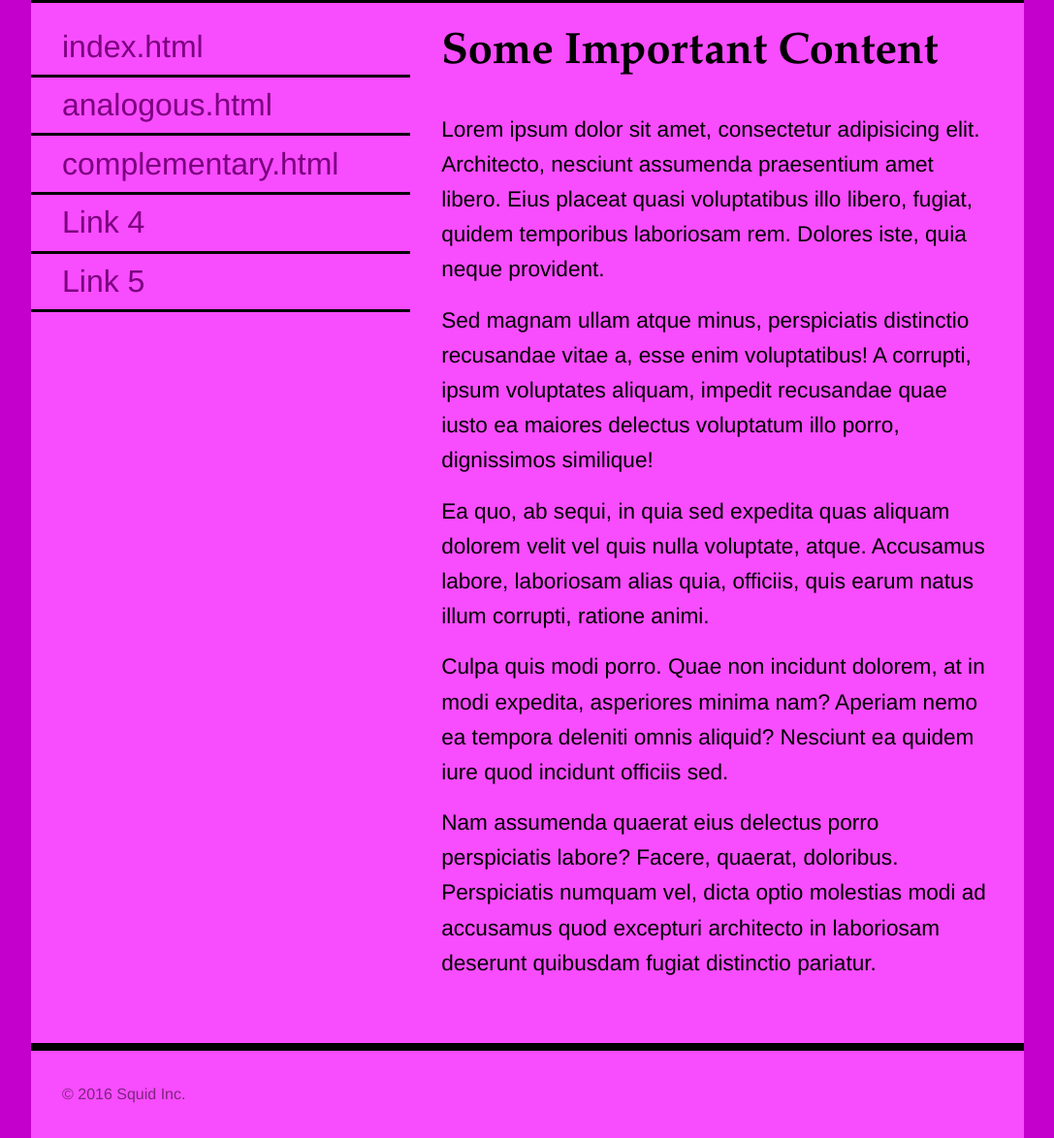
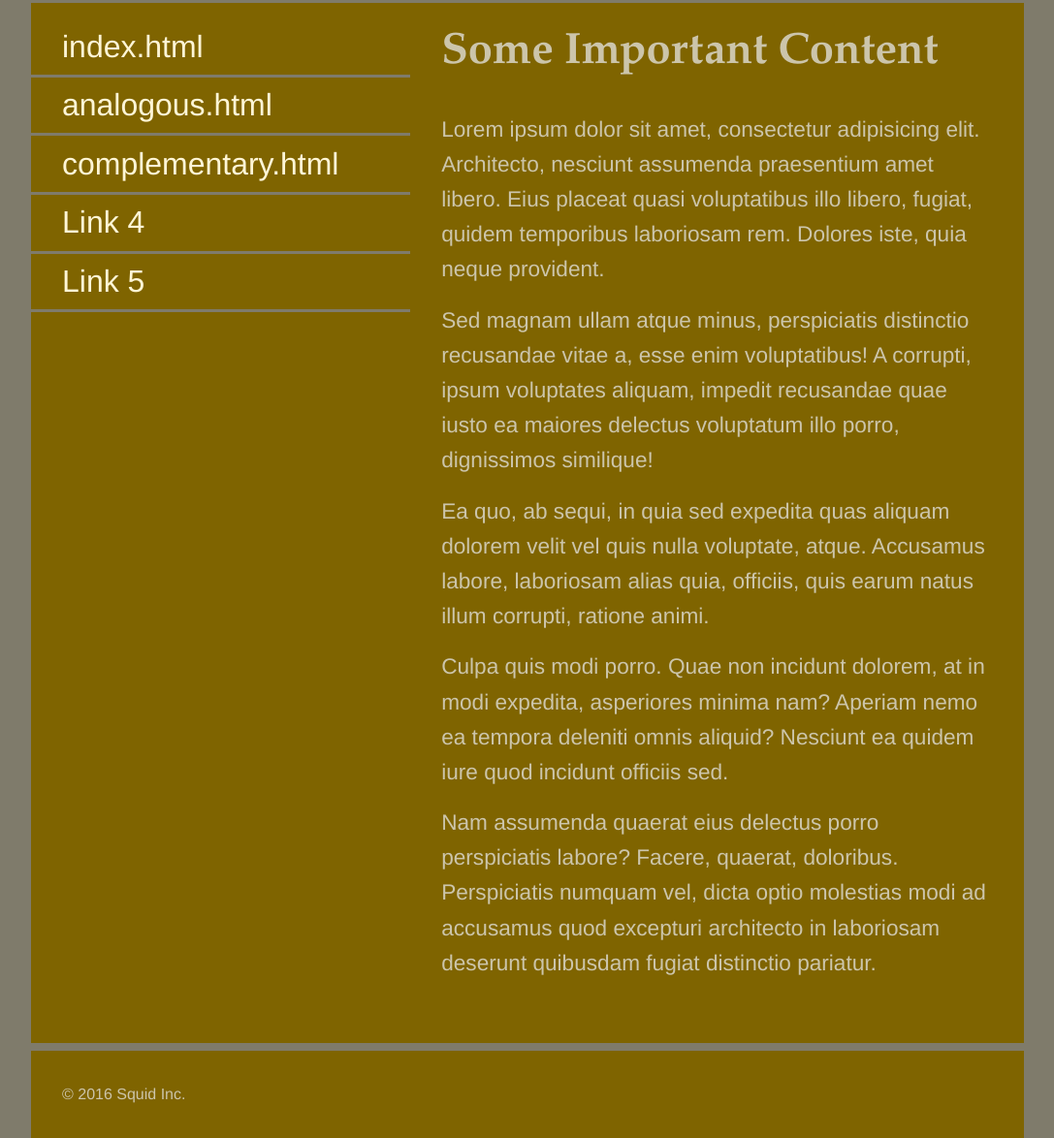
Before and after one commit to G12/G12.github.io, a plain HTML site: page colours/index.html in a window 1280 px wide. Shown: the part 147-1321 px from the top of the page at 97% size, without its empty margins (96-1183 px from the left). Drawn offline with Linux system fonts and the light colour scheme.

Commit message:
change black on index

```diff
--- a/colours/index.html
+++ b/colours/index.html
@@ -1,5 +1,5 @@
 <!DOCTYPE html>
-<html lang="en">
+<html lang="zxx">
 <head>
     <meta charset="UTF-8">
     <title>Monochrome Colour Scheme</title>
@@ -15,11 +15,11 @@
     <style>
 
         /* Monochromatic Colours
-            body:                   #C400CC
-            wrapper:                #F84CFF
-            active, hover links:    #F500FF
-            links                   #7B007F
-            footer                  #7C267F
+            body:                   #7F7B6B
+            wrapper:                #7F6400
+            active, hover links:    #FFDB5C
+            links                   #FFF6D6
+            footer                  #CCC5AB
 
 
         */
@@ -32,9 +32,10 @@
             font-size: 16px;
             line-height: 1.6;
             font-family: Helvetica, Arial, sans-serif;
+            color:#CCC5AB;
         }
         html,body{
-            background-color: #C400CC;
+            background-color: #7F7B6B;
         }
         h1{
             font-family: Palatino, 'Palatino Linotype', 'Palatino LT STD', 'Book Antiqua', Georgia, serif;
@@ -56,13 +57,13 @@
         nav li>a{
             display: block;
             text-decoration: none;
-            border-bottom: 0.2rem solid black;
+            border-bottom: 0.2rem solid #7F7B6B;
             padding: 0.2rem 2rem;
-            color: #7B007F;
+            color: #FFF6D6;
         }
         nav li>a:hover,
         nav li>a:active{
-            color: #F500FF;
+            color: #FFDB5C;
         }
         p{
             font-size: 1.414rem;
@@ -75,11 +76,11 @@
             width: 80%;
             max-width: 1200px;
             margin: 0 auto;
-            background-color: #F84CFF;
+            background-color: #7F6400;
         }
         header{
             width:100%;
-            border-bottom: 1rem solid black;
+            border-bottom: 1rem solid #7F7B6B;
         }
         nav{
             float:left;
@@ -92,12 +93,12 @@
         footer{
             clear:both;
             width: 100%;
-            border-top: 0.5rem solid black;
+            border-top: 0.5rem solid #7F7B6B;
         }
         footer p{
             font-size: 1rem;
             padding: 2rem;
-            color: #7C267F;
+            color: #CCC5AB;
         }
     </style>
 </head>
```
Also changed, not shown: colours/analogous.html (+1 -0 lines).
